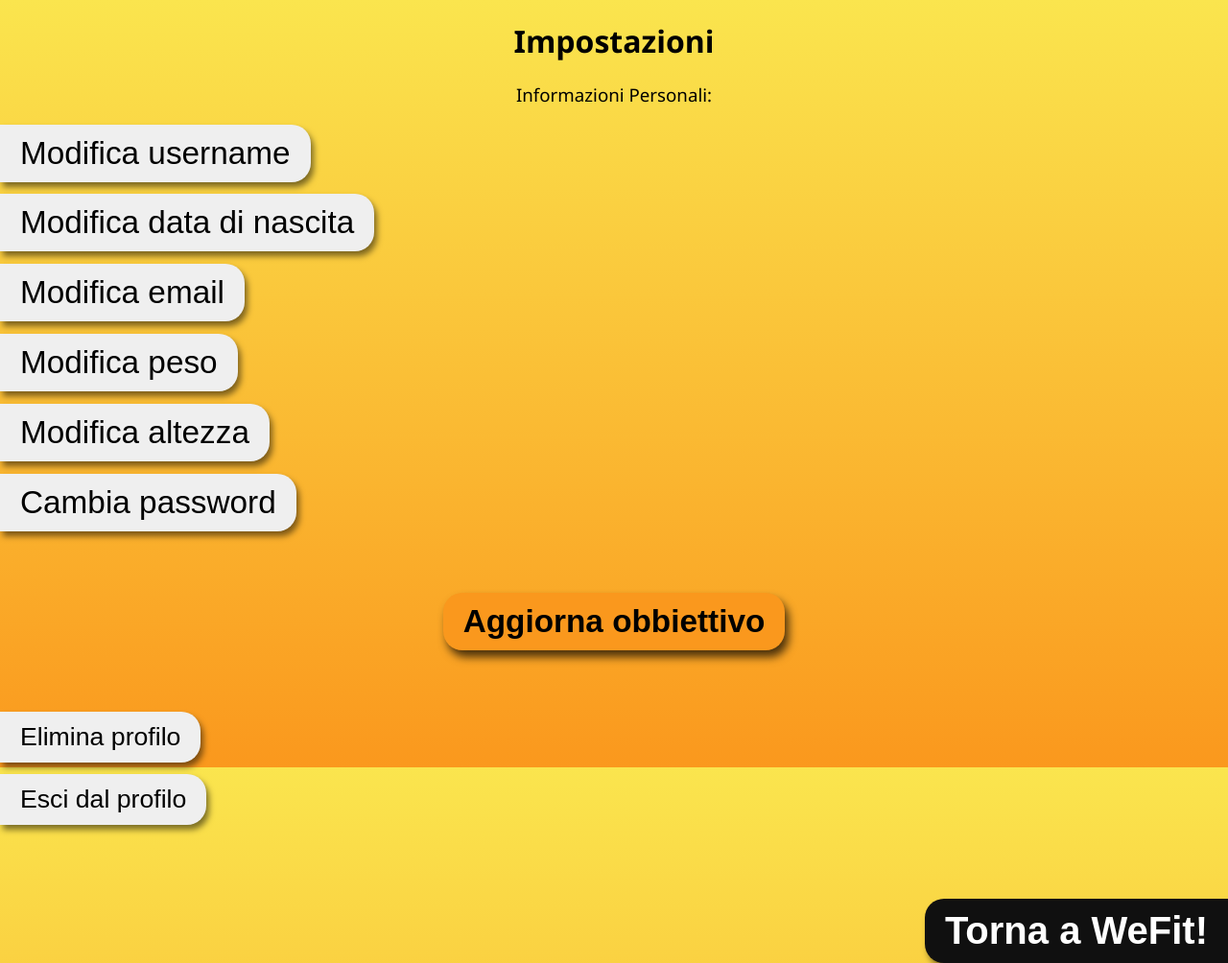
After one commit to FilippoGurioli/ProgettoWeb-WeFit, a PHP site: page /html/Settings.html in a window 1280 px wide. The commit adds this page. Shown: the whole page at 96% size. Run offline with PHP 8.4, Linux system fonts and the light colour scheme.

Commit message:
Settings page first setup

```diff
--- a/src/css/light-background.css
+++ b/src/css/light-background.css
@@ -1,4 +1,9 @@
+html {
+    height: 100%;
+}
+
 body{
 	margin: 0;
-	background-image: linear-gradient(to bottom, #FAE54E, #FA981D);
+	background-image: linear-gradient(#fae54e, #fa981d);
+	font-family: 'Segoe UI', Tahoma, Geneva, Verdana, sans-serif;
 }
--- /dev/null
+++ b/src/css/settings.css
@@ -0,0 +1,76 @@
+header h1{
+	width: 100%;
+	text-align: center;
+}
+
+input[type=button]{
+	border: 1px solid transparent;
+	font-size: 16pt;
+	display: block;
+	border-radius: 0px 20px 20px 0px;
+	box-shadow: 3px 5px 6px rgba(0, 0, 0, 0.5);
+	padding: 5px 10px;
+}
+
+.personal-info{
+	width: 100%;
+}
+
+.personal-info h3{
+	text-align: center;
+	font-weight: normal;
+}
+
+.personal-info input[type=button]{
+	margin: 1% 0%;
+}
+
+.update-objective input[type=button]{
+	margin: 5% 0%;
+	margin-left: auto;
+	margin-right: auto;
+	padding: 7px 20px;
+	border-radius: 20px;
+	box-shadow: 4px 7px 10px rgba(0, 0, 0, 0.7);
+	background-color: #fa981d;
+	font-weight: bold;
+}
+
+.exit input[type=button]{
+	margin: 1% 0%;
+	clear: right;
+	font-size: 12pt;
+}
+
+.back input[type=button]{
+	margin: 5% 0%;
+	padding: 10px 20px;
+	border-radius: 20px 0px 0px 20px;
+	float: right;
+	color: white;
+	background-color: #101010;
+	font-weight: bold;
+	font-size: 18pt;
+}
+
+@media only screen and (min-width: 1000px) {
+	.personal-info input[type=button]{
+		padding: 10px 20px;
+		font-size: 25pt;
+	}
+
+	.update-objective input[type=button]{
+		padding: 10px 20px;
+		font-size: 25pt;
+	}
+
+	.exit input[type=button]{
+		padding: 10px 20px;
+		font-size: 20pt;
+	}
+
+	.back input[type=button]{
+		padding: 10px 20px;
+		font-size: 30pt;
+	}
+}
--- /dev/null
+++ b/src/html/Settings.html
@@ -0,0 +1,37 @@
+<!DOCTYPE html>
+<html>
+	<head>
+		<title>WeFit</title>
+		<meta name="viewport" content="width=device-width, initial-scale=1.0">
+		<link rel="stylesheet" href="../css/light-background.css">
+		<link rel="stylesheet" href="../css/settings.css">
+	</head>
+	<body>
+		<header>
+			<h1>Impostazioni</h1>
+		</header>
+		<section>
+			<form class="personal-info">
+				<h3>Informazioni Personali:</h3>
+				<input type="button" onclick="" value="Modifica username"></input>
+				<input type="button" onclick="" value="Modifica data di nascita"></input>
+				<input type="button" onclick="" value="Modifica email"></input>
+				<input type="button" onclick="" value="Modifica peso"></input>
+				<input type="button" onclick="" value="Modifica altezza"></input>
+				<input type="button" onclick="" value="Cambia password"></input>
+			</form>
+			<form class="update-objective">
+				<input type="button" onclick="" value="Aggiorna obbiettivo"></input>
+			</form>
+			<form class="exit">
+				<input type="button" onclick="" value="Elimina profilo"></input>
+				<input type="button" onclick="" value="Esci dal profilo"></input>
+			</form>
+		</section>
+		<footer>
+			<form class="back">
+				<input type="button" onclick="" value="Torna a WeFit!"></input>
+			</form>
+		</footer>
+	</body>
+</html>
```
